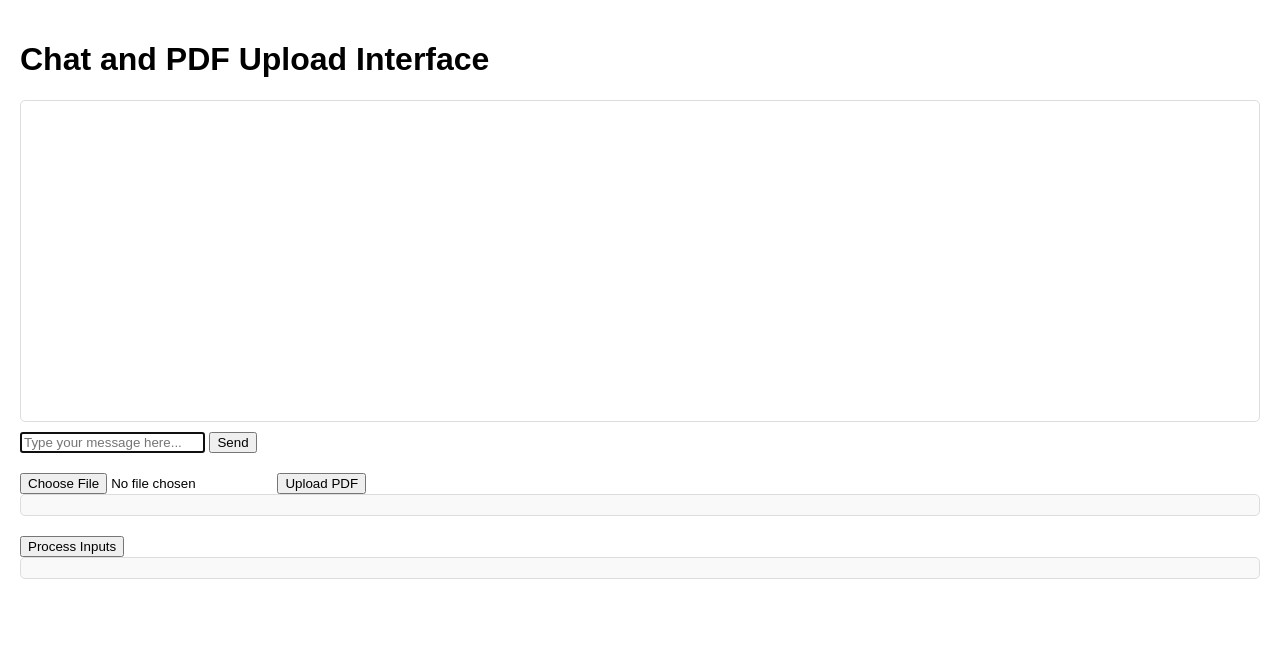
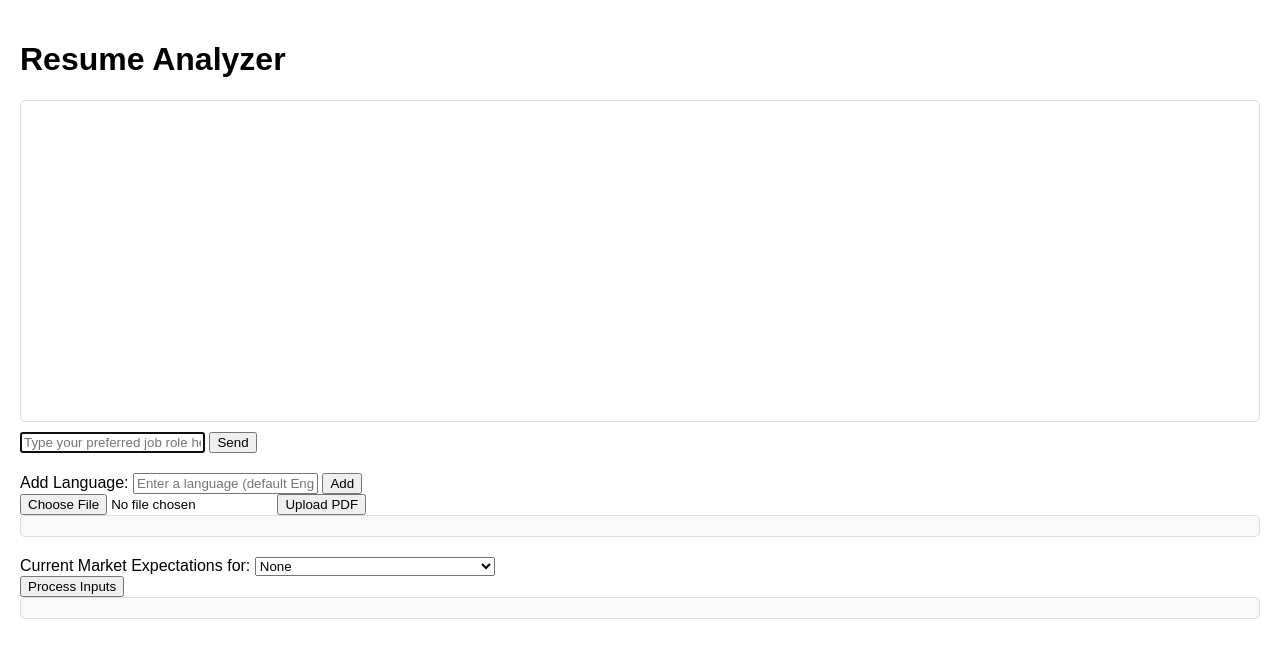
Before and after one commit to RKeertishKumar/Resume-Analyzer, a Flask app: page / in a window 1280 px wide. Shown: the top 658 px of the page. Run offline with Flask 3, Linux system fonts and the light colour scheme.

Commit message:
Updated code base with language and currect market expectations features.

```diff
--- a/app.py
+++ b/app.py
@@ -1,8 +1,9 @@
 from flask import Flask, request, jsonify, render_template
 import pdfplumber
 import os
-from genai_api import gemini_api_response
+from genai_api import gemini_api_response, gemini_api_response_job_role
 import re
+from jobroles import jobroles
 app = Flask(__name__)
 technical_content = None  # Global variable for storing PDF content
 
@@ -72,11 +73,24 @@ def index():
 def chat():
     global technical_content  # Declare as global to access the variable
     roadmap = request.json.get('message')
-    # Ensure technical_content is available
+    job_role = request.json.get('jobRole')
+    language = request.json.get('language')
+    if job_role == "None":
+        job_role = False
+    if language == "":
+        language = False
     if technical_content is None:
-        return jsonify({'error': 'No technical content available'}), 400
+        return jsonify({'error': 'No technical content about user available'}), 400
     # Use gemini_api_response with the technical content and roadmap
-    reply = gemini_api_response(technical_content, roadmap)
+    if job_role:
+        job_role = jobroles[job_role]
+        if language:
+            roadmap = f"{roadmap} (explain in {language})"
+        reply = gemini_api_response_job_role(technical_content, roadmap, job_role)
+    else:
+        if language:
+            roadmap = f"{roadmap} (explain in {language})"
+        reply = gemini_api_response(technical_content, roadmap)
     reply = format_text_to_html(reply)
     return jsonify({'reply': reply})
 
--- /dev/null
+++ b/jobroles.py
@@ -0,0 +1,39 @@
+jobroles = {
+    "MS_SE_2": """
+Preferred Qualifications:
+- Experience in evaluating off-the-shelf OEM hardware designs, HW/FW/OS interactions, platform config trade-offs, performance tuning and optimizations
+- Knowledge of high-volume silicon (SoCs, GPUs, or FPGAs), compute, storage, manufacturing, and deployment
+- In-depth experience with operating systems (Windows and/or Linux), system firmware (BIOS, BMC), and system security (hardware and software)
+- Functional knowledge of secure boot, attestation, FW update & recovery on server platform architectures
+- Advanced troubleshooting and debugging skills
+- Familiar with networking, power, rack device management, and remote access environments
+- Understanding of AI/ML workloads and how to validate software stacks, such as TensorFlow
+- Strong verbal and written communication and presentation skills
+""",
+
+    "MS_Sr_Dev": """
+Preferred Qualifications:
+- Bachelor’s degree in computer science or related technical field AND 7+ years technical engineering experience with coding in languages including, but not limited to C#, Java, JavaScript, or Python
+- OR master’s degree in computer science or related technical field AND 2+ years technical engineering experience with coding in languages including, but not limited to C#, Java, JavaScript, or Python
+- OR equivalent experience
+- 5+ years' experience building backend systems in Java for customer-facing web applications, including API design and implementation
+- Experience with (or enthusiasm for learning) ETL, analytics, and reporting backend patterns and systems
+- Experience writing queries with SQL and using MySQL
+- Experience working with LLMs and prompt engineering
+- Proficiency in writing unit tests
+""",
+
+    "G_SWE": """
+Minimum Qualifications:
+- Bachelor’s degree in Computer Science, related technical fields, or equivalent practical experience
+- 2 years of experience with software development in C++/Python, or 1 year of experience with an advanced degree
+- 2 years of experience with data structures or algorithms
+- Experience working with deep learning frameworks (e.g., TensorFlow, PyTorch, JAX)
+
+Preferred Qualifications:
+- Master's degree or PhD in Computer Science or a related technical field with an emphasis on Machine Learning/Artificial Intelligence
+- Experience in developing and training machine learning models
+- Publications or research experience in deep learning
+- Ability to have a flexible mindset, practice default enthusiasm/optimism, and grow in a fast-paced environment
+"""
+}
--- a/templates/index.html
+++ b/templates/index.html
@@ -49,15 +49,21 @@
     </style>
 </head>
 <body>
-    <h1>Chat and PDF Upload Interface</h1>
+    <h1>Resume Analyzer</h1>
 
     <!-- Chat Interface -->
     <div class="chat-container">
         <div id="chat-box"></div>
         <div class="input-container">
-            <input type="text" id="user-input" placeholder="Type your message here..." autofocus>
+            <input type="text" id="user-input" placeholder="Type your preferred job role here along with preferred language" autofocus>
             <button onclick="sendMessage()">Send</button>
         </div>
+    </div>
+
+    <div class="input-container">
+        <label for="language-input">Add Language:</label>
+        <input type="text" id="language-input" name="language" placeholder="Enter a language (default English)">
+        <button onclick="addLanguage()">Add</button>
     </div>
 
     <!-- PDF Upload -->
@@ -67,6 +73,16 @@
             <button type="button" onclick="uploadFile()">Upload PDF</button>
         </form>
         <div id="pdf-content"></div>
+    </div>
+    <div class="input-container">
+        <label for="job-role">Current Market Expectations for:</label>
+        <select id="job-role">
+            <option value="None">None</option>
+            <option value="MS_Sr_Dev">Microsoft - Senior Software Engineer</option>
+            <option value="MS_SE_2">Microsoft - System Engineer 2</option>
+            <option value="G_SWE">Google - Software Engineer</option>
+            <!-- Add more job roles as needed -->
+        </select>
     </div>
 
     <!-- Combined Output -->
@@ -81,6 +97,8 @@
 
         async function sendMessage() {
             chatMessage = document.getElementById('user-input').value.trim();
+            const jobRole = document.getElementById('job-role').value;
+            const language = document.getElementById('language-input').value.trim();
             if (chatMessage === "") return;
 
             appendMessage(chatMessage, 'user-message');
@@ -91,7 +109,7 @@
                 headers: {
                     'Content-Type': 'application/json'
                 },
-                body: JSON.stringify({ message: chatMessage })
+                body: JSON.stringify({ message: chatMessage, jobRole: jobRole, language: language })
             });
             const data = await response.json();
             appendMessage(data.reply, 'bot-message');
@@ -118,6 +136,7 @@
         async function processInputs() {
             const formData = new FormData();
             formData.append('chat_message', chatMessage);
+            formData.append('job_role', document.getElementById('job-role').value);
             if (file) {
                 formData.append('file', file);
             }
```
